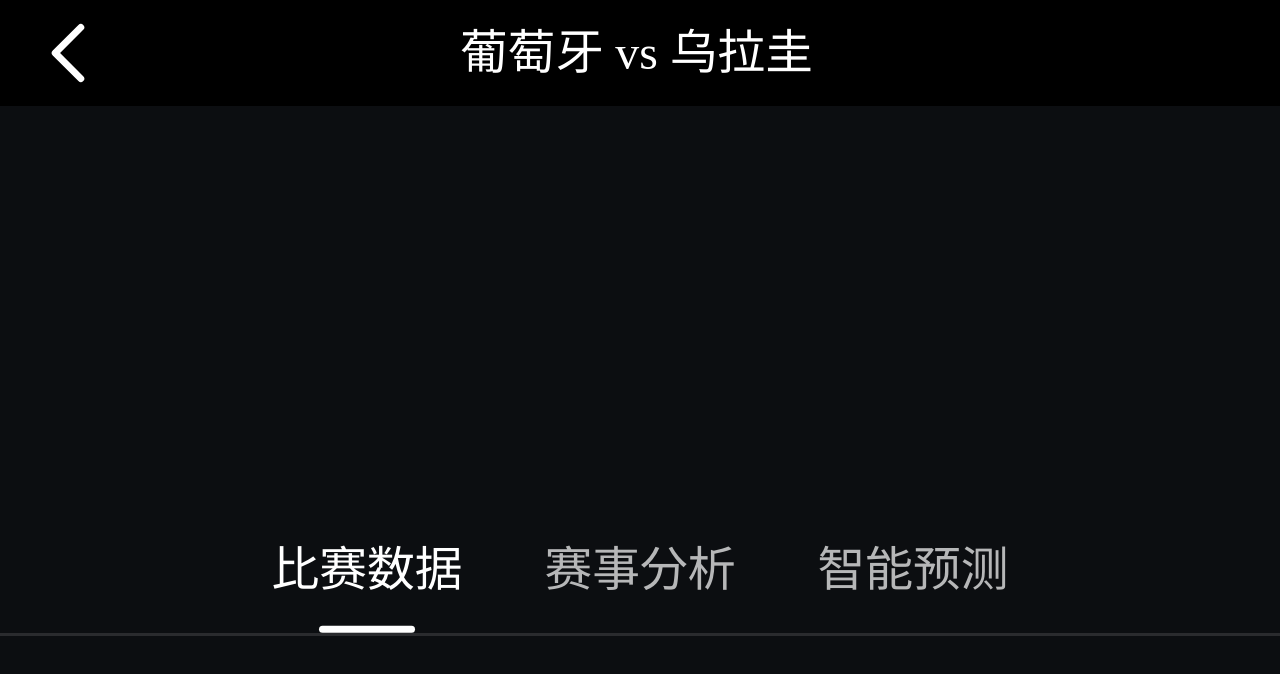
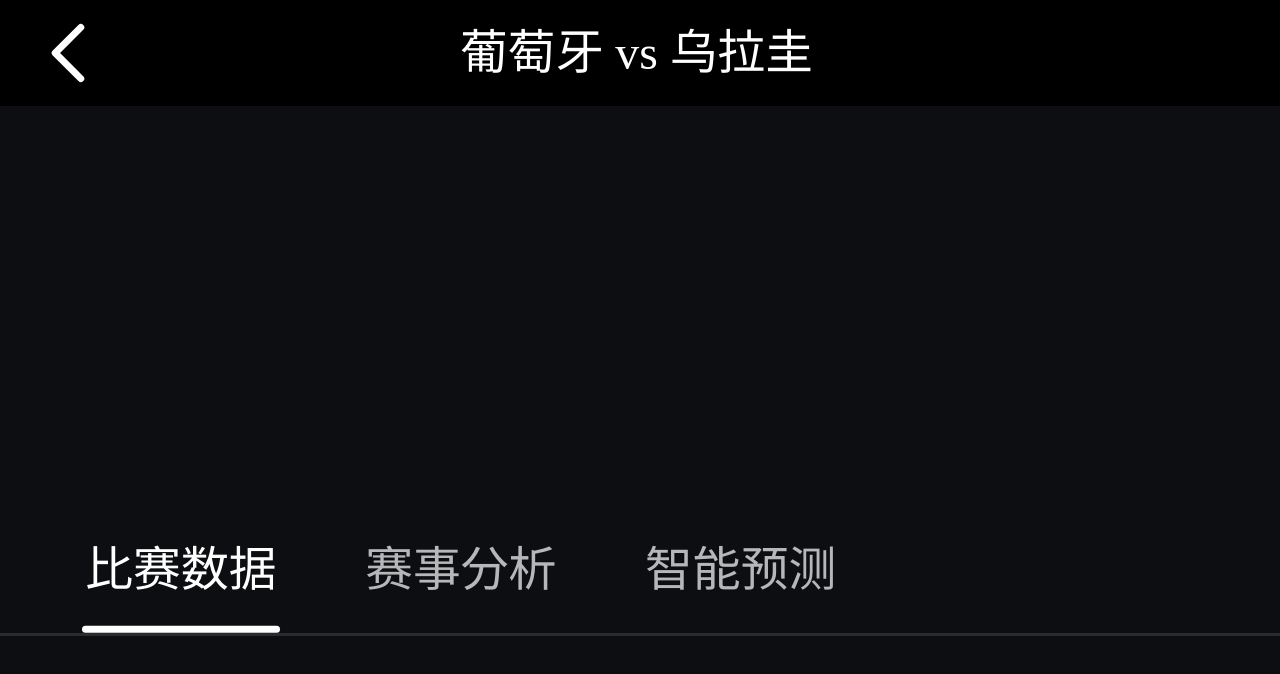
Before and after one commit to ninthzyh/worldcup-h5, a Vue app: page /analysis in a window 1280 px wide. Shown: the top 674 px of the page. Built offline with nearby package versions, Linux system fonts and the light colour scheme; a web font is replaced by a local one.

Commit message:
比赛数据

```diff
--- a/src/views/analysis/components/analysisTab.vue
+++ b/src/views/analysis/components/analysisTab.vue
@@ -49,8 +49,7 @@ export default {
   padding-top: vw(13);
   .container {
     display: flex;
-    justify-content: center;
-    // font-family: "PingFang SC";
+    padding: 0 vw(24);
     .menu-item {
       font-size: vw(14);
       line-height: vw(15);
@@ -68,7 +67,7 @@ export default {
       }
       .menu-underline {
         display: inline-block;
-        width: vw(28);
+        width: vw(58);
         height: vw(2);
         border-radius: vw(2);
         margin-top: vw(9);
--- a/src/views/analysis/matchData/index.vue
+++ b/src/views/analysis/matchData/index.vue
@@ -1,6 +1,6 @@
 <template>
   <div>
-    <overview-stat-list :cardList="matchDataList.overviewStatList"/>
+    <overview-stat-list :cardList="matchDataList.overviewStatList" :matchInfo="matchDataList.matchInfo"/>
     <technology-statistic :cardList="matchDataList.detailStatList" :matchInfo="matchDataList.matchInfo"/>
     <advertisement></advertisement>
     <Squad />
--- a/src/views/analysis/matchData/overviewStatList.vue
+++ b/src/views/analysis/matchData/overviewStatList.vue
@@ -1,8 +1,8 @@
 <template>
   <div class="overview-stat-list">
     <div class="team-name">
-      <div>葡萄牙</div>
-      <div>葡萄牙</div>
+      <div>{{matchInfo&&matchInfo.homeName}}</div>
+      <div>{{matchInfo&&matchInfo.awayName}}</div>
     </div>
     <div class="overview-stat" v-for="(item,index) in cardList" :key="index">
       <div :class="`${item.statType}`"></div>
```
